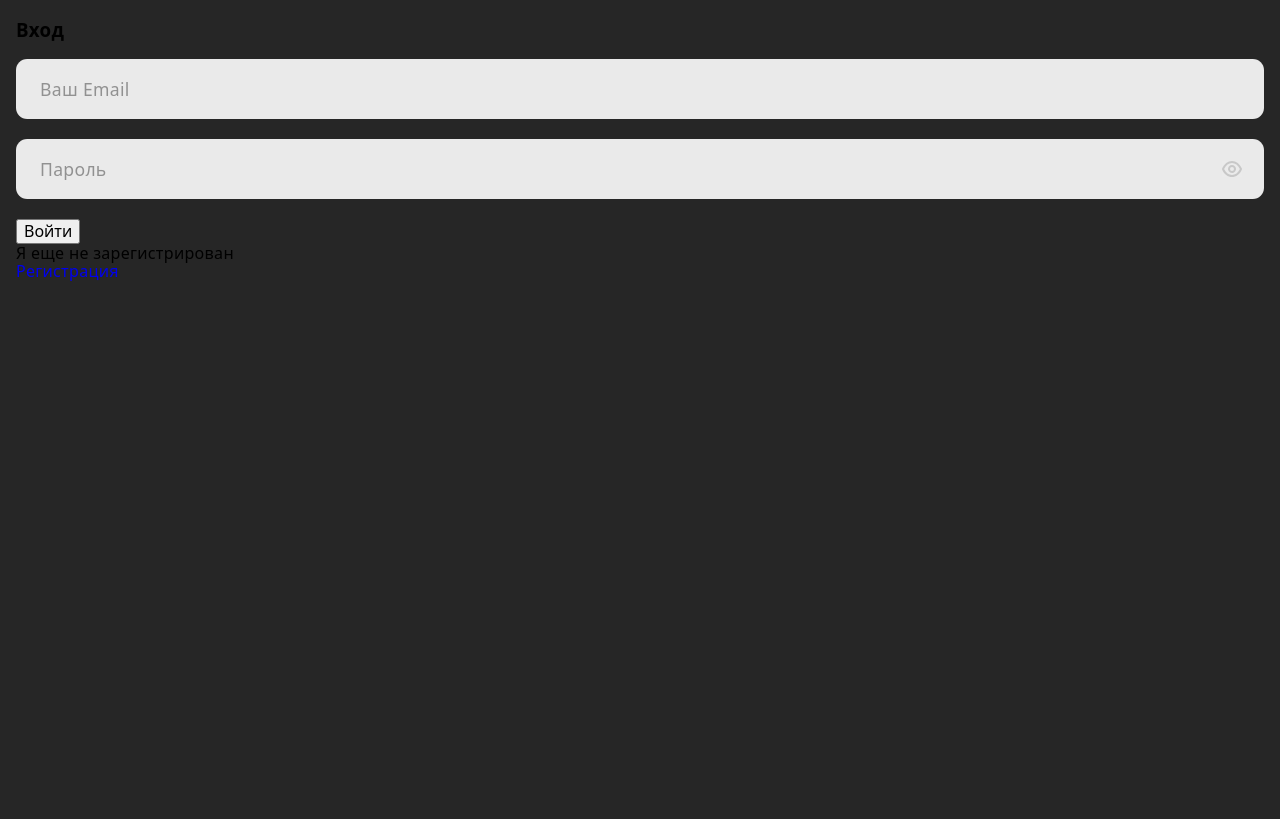
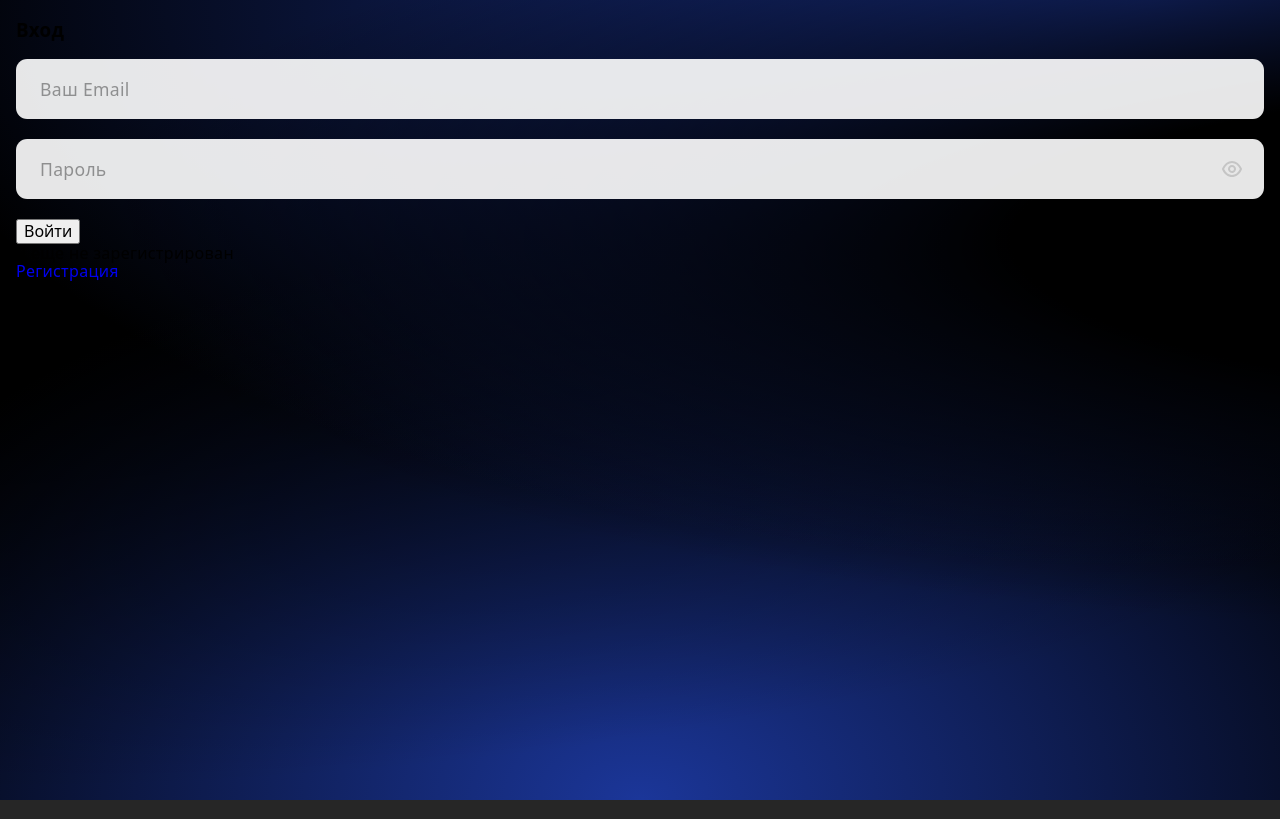
Before and after one commit to thevrus/leadux-client, a Vue app: page /login in a window 1280 px wide. Built offline with nearby package versions, Linux system fonts and the light colour scheme; a web font is replaced by a local one.

Commit message:
Sign in, Sign up bg added, added css variables

```diff
--- a/src/assets/css/global.css
+++ b/src/assets/css/global.css
@@ -72,3 +72,66 @@ input {
 	background-color: rgba(255, 255, 255, 0.9);
 	outline-color: #222e4f;
 }
+
+@media (prefers-reduced-motion: no-preference) {
+	.bg[data-bg-animate='on'] {
+		will-change: background-position;
+	}
+}
+
+.bg {
+	background-repeat: no-repeat;
+	background-position: center;
+	background-attachment: fixed;
+
+	--bg-gradient-stop-1: #000;
+	--bg-gradient-stop-2: #1b3699;
+	--bg-gradient-stop-3: #000;
+
+	background-color: var(--bg-gradient-stop-1);
+	background-image: radial-gradient(
+			ellipse at 90% 30%,
+			var(--bg-gradient-stop-1) 20%,
+			transparent 50%
+		),
+		radial-gradient(
+			ellipse at 70% 0%,
+			var(--bg-gradient-stop-2) 0%,
+			transparent 50%
+		),
+		radial-gradient(
+			ellipse at 20% 10%,
+			var(--bg-gradient-stop-3) 10%,
+			transparent 70%
+		),
+		radial-gradient(
+			ellipse at 50% 100%,
+			var(--bg-gradient-stop-2) 0%,
+			transparent 50%
+		);
+	background-size: 200% 100%;
+}
+
+@media (prefers-reduced-motion: no-preference) {
+	.bg[data-bg-animate='on'] {
+		background-size: 400% 200%;
+		background-position: 0% 0%;
+		animation: bg-gradient-anim-1 180s linear infinite;
+	}
+}
+
+@keyframes bg-gradient-anim-1 {
+	0%,
+	100% {
+		background-position: 0% 0%;
+	}
+	25% {
+		background-position: 100% 100%;
+	}
+	50% {
+		background-position: 100% 0%;
+	}
+	75% {
+		background-position: 0% 100%;
+	}
+}
--- a/src/assets/css/variables.css
+++ b/src/assets/css/variables.css
@@ -1,3 +1,5 @@
 :root {
 	--bg: #262626;
+	--panel-bg: #2c2c2c;
+	--panel-border: #363636;
 }
--- a/src/components/Footer.vue
+++ b/src/components/Footer.vue
@@ -30,7 +30,7 @@
 
 <style lang="postcss" scoped>
 footer {
-	background-color: #2c2c2c;
+	background-color: var(--panel-bg);
 	padding-top: 2rem;
 	padding-bottom: 2rem;
 	margin-top: 8rem;
--- a/src/components/NavWatch.vue
+++ b/src/components/NavWatch.vue
@@ -80,8 +80,9 @@ export default {
 	display: flex;
 	justify-content: space-between;
 	align-items: center;
-	background-color: #2c2c2c;
-	border: 1px solid #363636;
+	background-color: var(--panel-bg);
+	border: 1px solid var(--panel-border);
+
 	box-shadow: 0px 2px 6px rgba(0, 0, 0, 0.2);
 	border-radius: 10px;
 }
--- a/src/components/Panel.vue
+++ b/src/components/Panel.vue
@@ -23,10 +23,10 @@ export default {
 
 <style lang="postcss" scoped>
 .panel {
-	background-color: #2c2c2c;
+	background-color: var(--panel-bg);
 	padding-bottom: 2rem;
 	border-radius: 10px;
-	border: 1px solid #363636;
+	border: 1px solid var(--panel-border);
 	box-shadow: 0px 2px 6px 0px #000000 20%;
 
 	&-body {
--- a/src/components/Player.vue
+++ b/src/components/Player.vue
@@ -25,7 +25,7 @@ export default {
 <style lang="postcss" scoped>
 .player {
 	width: 100%;
-	background-color: #2c2c2c;
+	background-color: var(--panel-bg);
 	border-radius: 0.5rem;
 	margin-bottom: 1.5rem;
 
--- a/src/components/Playlist.vue
+++ b/src/components/Playlist.vue
@@ -118,13 +118,13 @@ export default {
 <style lang="postcss" scoped>
 .playlist {
 	width: 100%;
-	background-color: #2c2c2c;
+	background-color: var(--panel-bg);
 	color: #f4f4f4;
 	margin-bottom: 1rem;
 	border-radius: 0.5rem;
 	transition: 0.3s;
 	text-align: left;
-	border: 1px solid #363636;
+	border: 1px solid var(--panel-border);
 
 	&__list {
 		padding: 2.4rem 2rem 1.4rem 2rem;
--- a/src/components/UserDetails.vue
+++ b/src/components/UserDetails.vue
@@ -190,10 +190,10 @@ export default {
 	position: absolute;
 	top: -31px;
 	right: -18.9px;
-	background-color: #2c2c2c;
+	background-color: var(--panel-bg);
 	padding: 1rem 1.1rem 1rem 1rem;
 	border-radius: 12px;
-	border: 1px solid #363636;
+	border: 1px solid var(--panel-border);
 	box-shadow: 0px 2px 6px rgba(0, 0, 0, 0.2);
 }
 
--- a/src/views/Login.vue
+++ b/src/views/Login.vue
@@ -1,5 +1,5 @@
 <template>
-	<div class="login">
+	<div class="login bg" data-bg-animate="off">
 		<h3 class="login__title">Вход</h3>
 
 		<form name="form" @submit.prevent="handleLogin" class="login__form">
@@ -105,17 +105,16 @@ export default {
 .login {
 	width: 100%;
 	min-height: 100vh;
-	margin: 0 auto;
 	padding: 0 1rem;
+	overflow: hidden;
 
 	&__title {
 		text-align: center;
 		font-weight: bold;
 		font-size: 2.6rem;
-		line-height: 120%;
 		color: #f4f4f4;
-		margin-top: 5rem;
-		margin-bottom: 1rem;
+		padding-top: 5rem;
+		margin: 0 0 1rem 0;
 	}
 
 	&__desc {
--- a/src/views/Register.vue
+++ b/src/views/Register.vue
@@ -1,5 +1,5 @@
 <template>
-	<div class="register">
+	<div class="register bg" data-bg-animate="off">
 		<h3 class="register__title">Регистрация</h3>
 
 		<p class="register__desc">
@@ -125,17 +125,16 @@ export default {
 .register {
 	width: 100%;
 	height: 100vh;
-	margin: 0 auto;
 	padding: 0 1rem;
+	overflow-y: scroll;
 
 	&__title {
 		text-align: center;
 		font-weight: bold;
 		font-size: 2.6rem;
-		line-height: 120%;
 		color: #f4f4f4;
-		margin-top: 5rem;
-		margin-bottom: 1rem;
+		padding-top: 5rem;
+		margin: 0 0 1rem 0;
 	}
 
 	&__desc {
```
